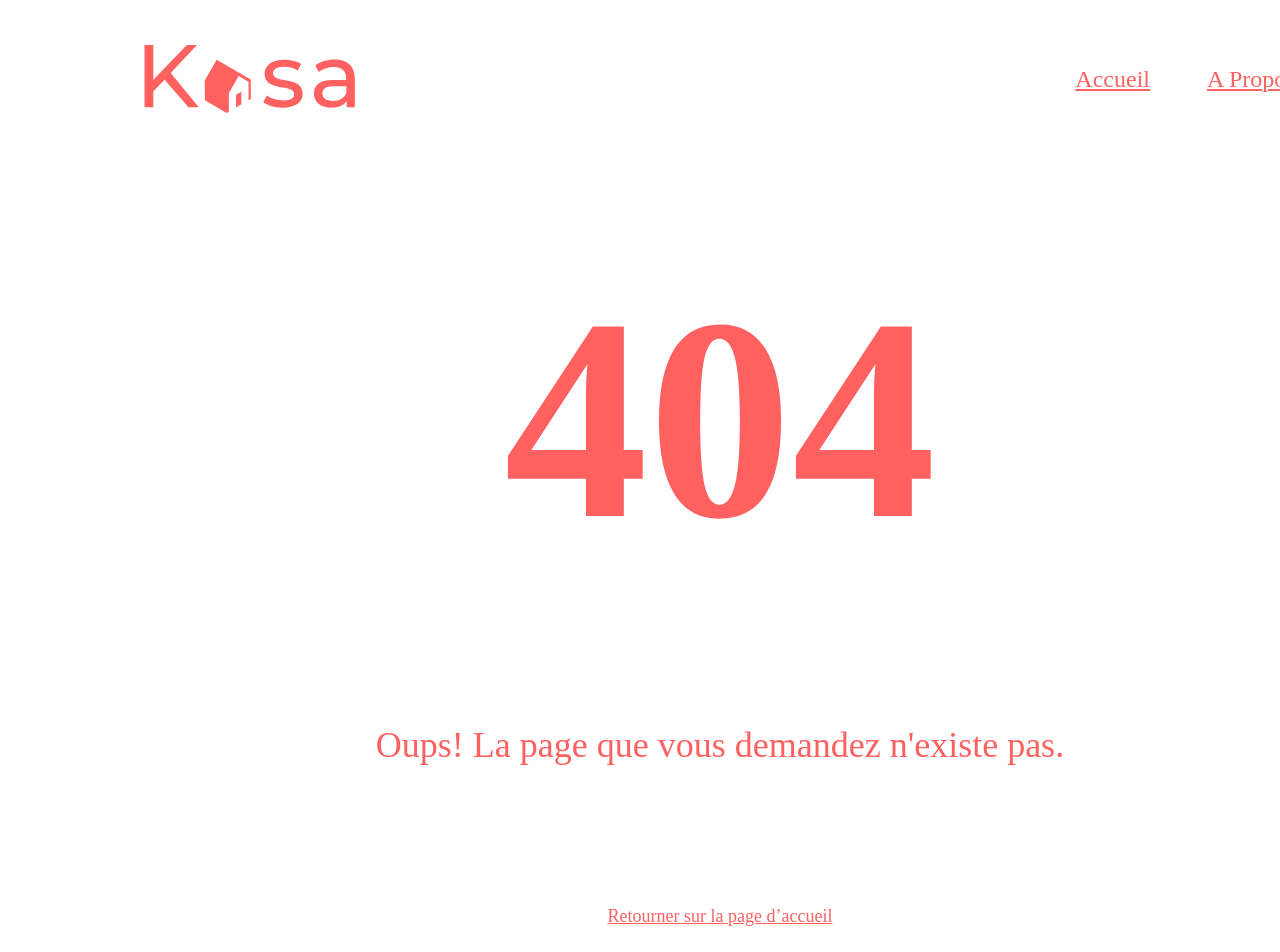
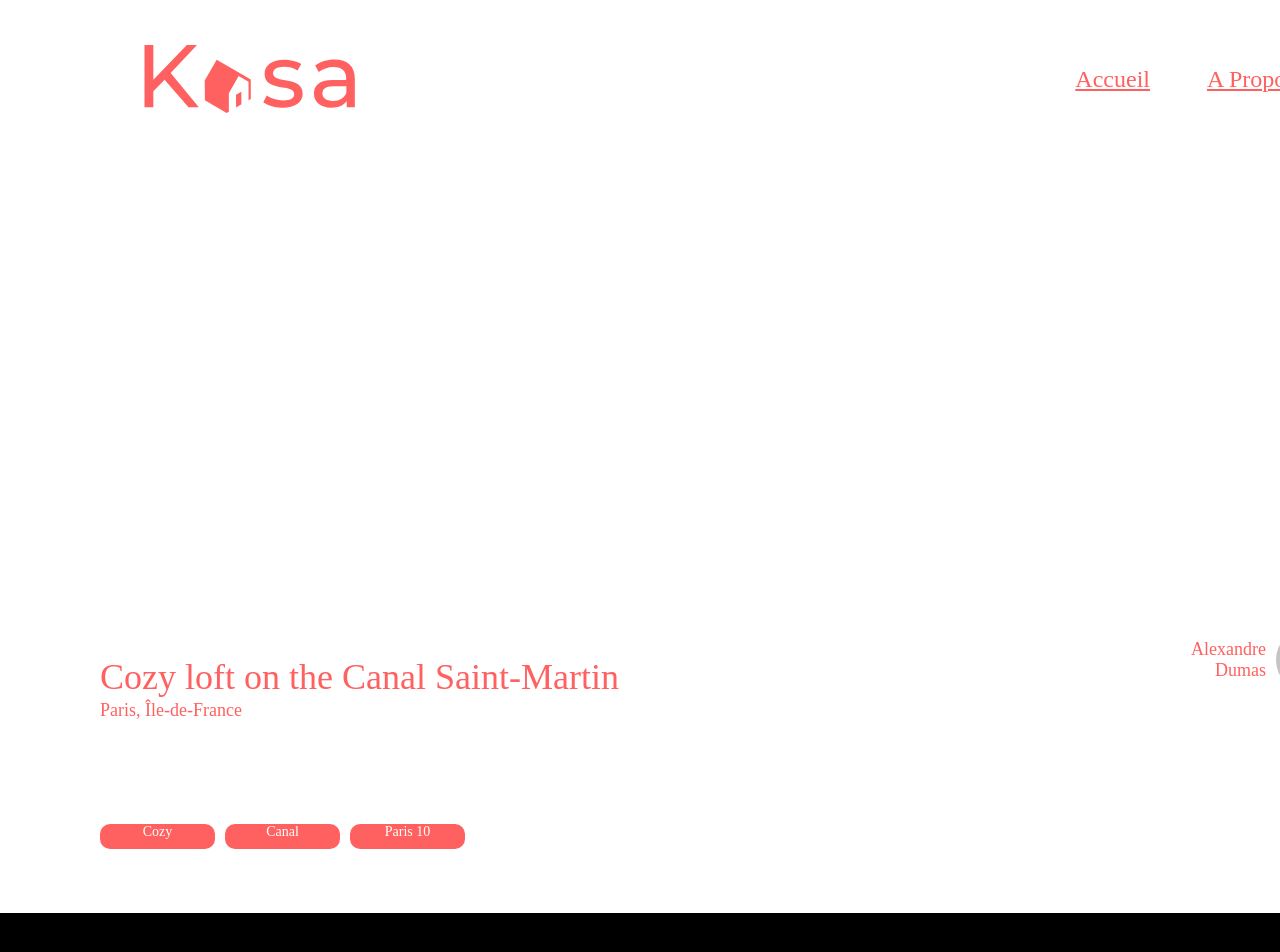
Before and after one commit to Raomine/Projet_8, a React (Create React App) app: page /Logements in a window 1280 px wide. Before the commit this address had no page. Shown: the top 952 px of the page. Built offline with nearby package versions, Linux system fonts and the light colour scheme.

Commit message:
Html et css de la page des logements en cours

```diff
--- a/src/App.css
+++ b/src/App.css
@@ -271,3 +271,79 @@ footer p {
   font-size: 18px;
   font-weight: 500;
 }
+
+/**************** Logements ***************/
+.carrousel {
+  width: 1240px;
+  height: 415px;
+}
+
+.content {
+  display: flex;
+  width: 1240px;
+  justify-content: space-between;
+}
+
+.title {
+  color: #ff6060;
+  font-family: Montserrat;
+  font-size: 36px;
+  font-weight: 500;
+  line-height: 75%;
+  width: 550px;
+}
+
+.title span {
+  color: #ff6060;
+  font-family: Montserrat;
+  font-size: 18px;
+  font-weight: 500;
+}
+
+.host {
+  display: flex;
+  align-items: center;
+  align-content: flex-start;
+  flex-wrap: wrap;
+}
+
+.name {
+  color: #ff6060;
+  text-align: right;
+  font-family: Montserrat;
+  font-size: 18px;
+  font-weight: 500;
+  width: 100px;
+  margin: 0px;
+  padding-right: 10px;
+}
+
+.picture {
+  width: 64px;
+  height: 64px;
+  background-color: #c4c4c4;
+  border-radius: 50%;
+}
+
+.infos {
+  display: flex;
+  width: 1240px;
+  justify-content: space-between;
+}
+
+.tags {
+  display: flex;
+  gap: 10px;
+}
+
+.tag {
+  width: 115px;
+  height: 25px;
+  border-radius: 10px;
+  background: #ff6060;
+  color: #fff;
+  text-align: center;
+  font-family: Montserrat;
+  font-size: 14px;
+  font-weight: 500;
+}
--- a/src/App.js
+++ b/src/App.js
@@ -3,6 +3,7 @@ import { BrowserRouter as Router, Routes, Route } from "react-router-dom";
 import Home from "./Home";
 import About from "./About";
 import Error from "./Error";
+import Logements from "./Logements";
 
 function App() {
   return (
@@ -12,6 +13,7 @@ function App() {
           <Route path="/" element={<Home />} />
           <Route path="/About" element={<About />} />
           <Route path="*" element={<Error />} />
+          <Route path="/Logements" element={<Logements />} />
         </Routes>
       </div>
     </Router>
--- a/src/Home.js
+++ b/src/Home.js
@@ -37,32 +37,32 @@ function Banner() {
 function Cards() {
   return (
     <main className="cards">
-      <a href="*">
+      <a href="/Logements">
         <div className="card">
           <p>Titre de la location</p>
         </div>
       </a>
-      <a href="*">
+      <a href="/Logements">
         <div className="card">
           <p>Titre de la location</p>
         </div>
       </a>
-      <a href="*">
+      <a href="/Logements">
         <div className="card">
           <p>Titre de la location</p>
         </div>
       </a>
-      <a href="*">
+      <a href="/Logements">
         <div className="card">
           <p>Titre de la location</p>
         </div>
       </a>
-      <a href="*">
+      <a href="/Logements">
         <div className="card">
           <p>Titre de la location</p>
         </div>
       </a>
-      <a href="*">
+      <a href="/Logements">
         <div className="card">
           <p>Titre de la location</p>
         </div>
--- /dev/null
+++ b/src/Logements.js
@@ -0,0 +1,61 @@
+import "./App.css";
+import Logox from "./assets/LOGOKasax1.5.svg";
+import LogoFooter from "./assets/LOGOFooter.png";
+
+export default function Logements() {
+  return (
+    <div className="container">
+      <Header />
+      <Logement />
+      <Footer />
+    </div>
+  );
+}
+
+function Header() {
+  return (
+    <header>
+      <img src={Logox} alt="Logo Kasa"></img>
+      <nav>
+        <a href="/">Accueil</a>
+        <a href="/About">A Propos</a>
+      </nav>
+    </header>
+  );
+}
+
+function Logement() {
+  return (
+    <>
+      <div className="carrousel">
+        <img src="" alt=""></img>
+      </div>
+      <div className="content">
+        <p className="title">
+          Cozy loft on the Canal Saint-Martin <span>Paris, Île-de-France</span>
+        </p>
+        <div className="host">
+          <p className="name">Alexandre Dumas</p>
+          <div className="picture"></div>
+        </div>
+      </div>
+      <div className="infos">
+        <div className="tags">
+          <p className="tag">Cozy</p>
+          <p className="tag">Canal</p>
+          <p className="tag">Paris 10</p>
+        </div>
+        <div className="rating"></div>
+      </div>
+    </>
+  );
+}
+
+function Footer() {
+  return (
+    <footer>
+      <img src={LogoFooter} alt="Logo Kasa"></img>
+      <p>© 2020 Kasa. All rights reserved</p>
+    </footer>
+  );
+}
```
